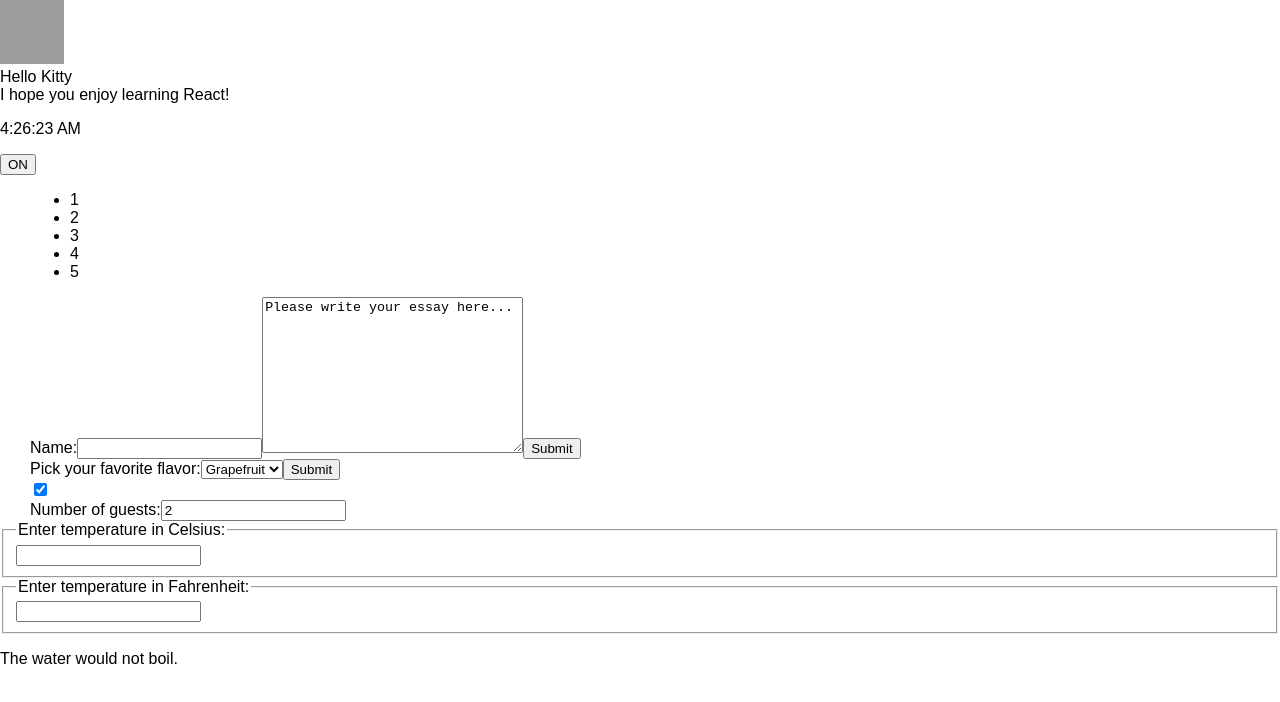
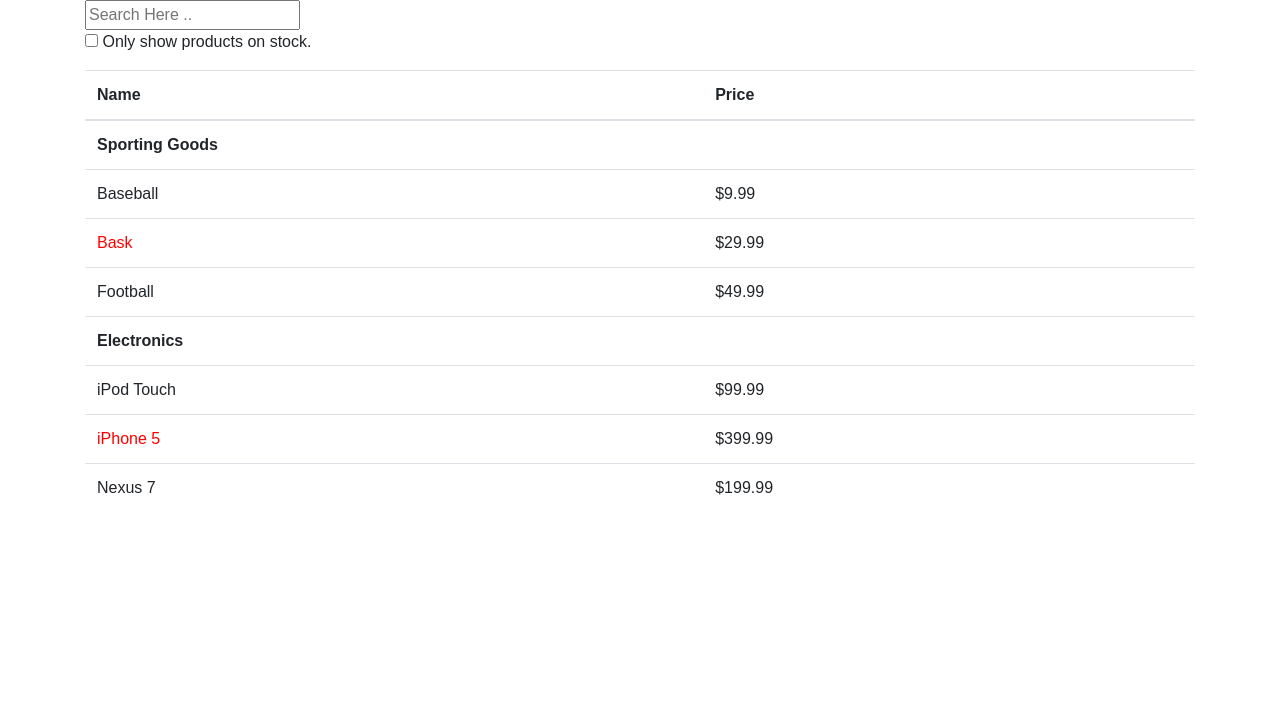
Before and after one commit to jamal-pb95/how-to-react, a React (Create React App) app in the folder react-docs/: page / in a window 1280 px wide. Shown: the top 702 px of the page. Built offline with nearby package versions, Linux system fonts and the light colour scheme; grey boxes are pictures that could not be loaded; the HTML template or start-up script is replaced by a standard one.

Commit message:
bootstrap

```diff
--- /dev/null
+++ b/package.json
@@ -0,0 +1,5 @@
+{
+  "dependencies": {
+    "bootstrap": "^4.1.3"
+  }
+}
--- a/react-docs/public/index.html
+++ b/react-docs/public/index.html
@@ -1,5 +1,6 @@
 <!DOCTYPE html>
 <html lang="en">
+
 <head>
   <meta charset="utf-8">
   <meta name="viewport" content="width=device-width, initial-scale=1, shrink-to-fit=no">
@@ -21,11 +22,15 @@
     -->
   <title>React App</title>
 </head>
+
 <body>
   <noscript>
     You need to enable JavaScript to run this app.
   </noscript>
+  <div class="container">
     <div id="root"></div>
+  </div>
+
   <!--
       This HTML file is a template.
       If you open it directly in the browser, you will see an empty page.
@@ -37,4 +42,5 @@
       To create a production bundle, use `npm run build` or `yarn build`.
     -->
 </body>
+
 </html>
--- a/react-docs/src/App.js
+++ b/react-docs/src/App.js
@@ -1,13 +1,6 @@
 import React, { Component } from 'react';
 import './App.css';
-import { Comment } from './components/Comment';
-import Clock from './components/Clock';
-import { Toggle } from './components/Toggle';
-import NumberList from './components/NumberList';
-import Forms from './components/Forms';
-import FlavorForm from './components/FlavorForm';
-import Reservation from './components/Reservation';
-import Calculator from './components/Calculator';
+import FilterableProductTable from './PriceList';
 
 const comment = {
   date: new Date(),
@@ -22,19 +15,7 @@
 function App() {
   return (
     <div className="App">
-      <Comment
-        text={comment.text}
-        author={comment.author}
-      />
-      <Clock />
-      <Toggle />
-      <div className="left-aligned">
-        <NumberList />
-        <Forms />
-        <FlavorForm />
-        <Reservation />
-      </div>
-      <Calculator />
+      <FilterableProductTable />
     </div>
   )
 }
--- /dev/null
+++ b/react-docs/src/PriceList.js
@@ -0,0 +1,144 @@
+import React from "react";
+class SearchBar extends React.Component{
+
+  render(){
+
+    return(
+      <div>
+        <form className="form">
+          <input className="input" type="text" placeholder="Search Here .. " onChange={this.props.onChange}/>
+          <p>
+            <input type="checkbox" onChange={this.props.onSelect}/>
+            {' '}
+            Only show products on stock.
+          </p>
+        </form>
+      </div>
+    )
+  }
+}
+
+class ProductCategoryRow extends React.Component{
+  render(){
+    return(
+      <tr><th className="info" colSpan="2">{this.props.category}</th></tr>
+    );
+  }
+}
+
+class ProductRow extends React.Component{
+  render(){
+
+  var name = this.props.product.stocked ?
+      this.props.product.name :
+      <span style={{color: 'red'}}>
+        {this.props.product.name}
+      </span>;
+
+    return(
+
+      <tr>
+        <td>{name}</td>
+        <td>{this.props.product.price}</td>
+      </tr>
+
+    )
+  }
+}
+
+class ProductTable extends React.Component{
+
+  render(){
+    const selected = this.props.selected;
+    const searchedKey = this.props.searchedKey;
+    let products = [];
+    let row = [];
+    let productCategoryRow = [];
+
+    PRODUCT.map((product) => {
+
+      products.push(product)
+
+      if(selected == true){
+        products = products.filter((product) => {
+          return product.stocked;
+        })
+      }
+    })
+
+    products.map((product) => {
+      if(searchedKey.trim().length > 0){
+        products = products.filter((product) => {
+          return product.name.toLowerCase().indexOf(searchedKey.toLowerCase()) > -1;
+        })
+      }
+    })
+
+    products.map((product) => {
+      productCategoryRow.push(product.category);
+    })
+
+    productCategoryRow = Array.from(new Set(productCategoryRow));
+
+    productCategoryRow.map((category) => {
+      row.push(< ProductCategoryRow category={category} />)
+      products.map((product) => {
+        if(product.category == category){
+          row.push(< ProductRow product={product} />)
+        }
+      })
+    })
+
+
+
+    return(
+      <table className="table">
+        <thead>
+          <tr>
+            <th>Name</th>
+            <th>Price</th>
+          </tr>
+        </thead>
+        <tbody>
+          {row}
+        </tbody>
+      </table>
+    )
+  }
+}
+
+class FilterableProductTable extends React.Component {
+  state = {
+      searchedKey: '',
+      selected: false,
+    }
+
+  handleChange = (e) => {
+    this.setState({searchedKey: e.target.value.trim()})
+  }
+
+  handleSelect = (e) => {
+    this.setState({selected: !this.state.selected});
+  }
+
+  render() {
+
+    return (
+      <div>
+        <SearchBar onChange={this.handleChange} onSelect={this.handleSelect}/>
+        <ProductTable searchedKey={this.state.searchedKey} selected={this.state.selected} />
+      </div>
+    )
+  }
+}
+
+const PRODUCT = [
+  {category: "Sporting Goods", price: "$9.99", stocked: true, name: "Baseball"},
+  {category: "Sporting Goods", price: "$29.99", stocked: false, name: "Bask"},
+  {category: "Electronics", price: "$99.99", stocked: true, name: "iPod Touch"},
+  {category: "Electronics", price: "$399.99", stocked: false, name: "iPhone 5"},
+  {category: "Electronics", price: "$199.99", stocked: true, name: "Nexus 7"},
+  {category: "Sporting Goods", price: "$49.99", stocked: true, name: "Football"}
+];
+
+export default FilterableProductTable;
```
Also changed, not shown: 1 other file (tests, documents, lock files or other folders). Lines whose indentation alone changed are shown as unchanged.
